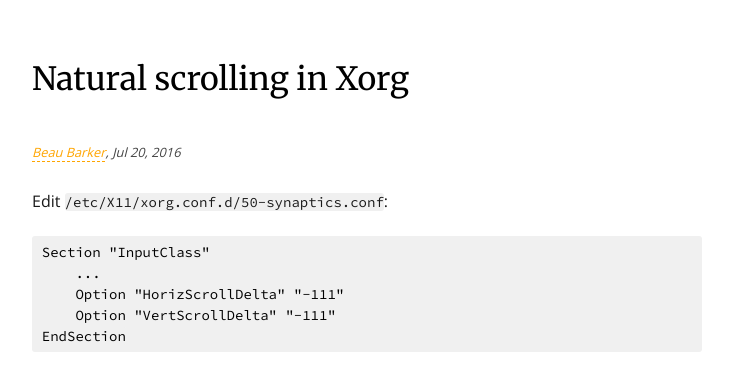
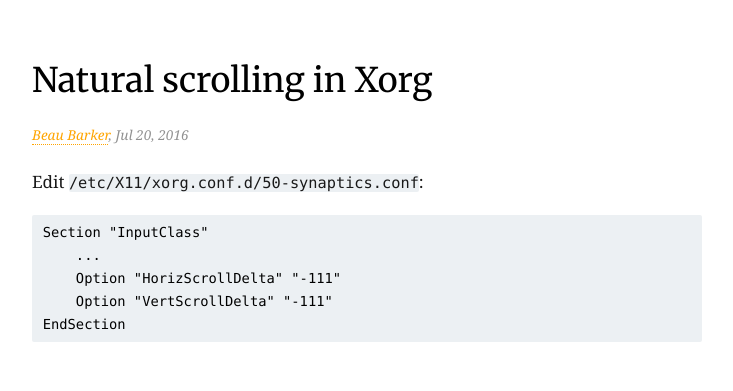
Before and after one commit to explodinglabs/explodinglabs.github.io, a Jekyll site: the page built from _posts/2016-07-20-natural-scrolling-in-xorg.markdown, in a window 1280 px wide. Shown: the top 391 px of the page, without its empty margins (273-1006 px from the left). Built offline with Jekyll 4.4.1, drawn with Linux system fonts in a browser that asks for light colours; comment, search, counter and statistics services are not loaded.

Commit message:
Design adjustments

```diff
--- a/_sass/_base.scss
+++ b/_sass/_base.scss
@@ -13,8 +13,9 @@
     background-color: white;
     color: #191919;
     font-family: 'Open sans', sans-serif;
-    font-size: 16px;
-    line-height: 1.8em;
+    font-family: 'goudy old style', 'minion pro', 'bell mt', Georgia, 'Hiragino Mincho Pro', serif;
+    font-size: 17px;
+    line-height: 1.6em;
     -webkit-text-size-adjust: 100%;
     -webkit-font-feature-settings: "kern" 1;
     -moz-font-feature-settings: "kern" 1;
@@ -76,7 +77,7 @@
 }
 
 h1.page-title {
-    margin: $spacing-unit/2 0 $spacing-unit 0;
+    margin: $spacing-unit/2 0 $spacing-unit/2 0;
     font-size: 2em;
     color: black;
     border-bottom: 0px solid $grey-light;
@@ -99,9 +100,9 @@
  * Links
  */
 a {
-    color: #4a0aff;
+    color: #004B6B;
     text-decoration: none;
-    border-bottom: 1px dashed;
+    border-bottom: 1px dotted;
     &:hover {
         color: orange;
     }
@@ -126,11 +127,12 @@
  * Code formatting
  */
 pre, code {
-    background-color: #f0f0f0;
+    background-color: #ecf0f3;
     font-family: 'Source Code Pro';
-    font-size: 14px;
+    font-family: 'Consolas', 'Menlo', 'Deja Vu Sans Mono', 'Bitstream Vera Sans Mono', monospace;
+    font-size: 0.9em;
     line-height: 150%;
-    border-radius: 3px;
+    border-radius: 2px;
 }
 
 pre {
--- a/_sass/_layout.scss
+++ b/_sass/_layout.scss
@@ -46,7 +46,7 @@
     font-size: 0.8em;
     margin-bottom: $spacing-unit/2;
     font-style: italic;
-    color: $grey;
+    color: $grey-light;
     a {
         color: orange;
     }
```
